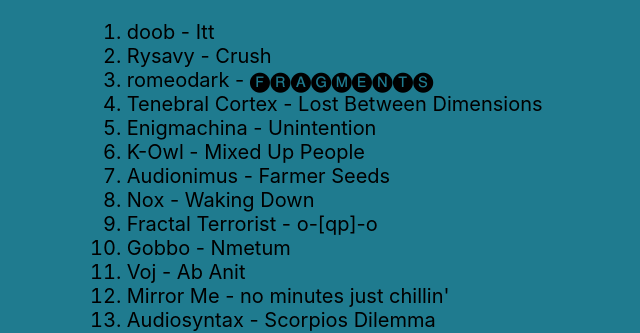
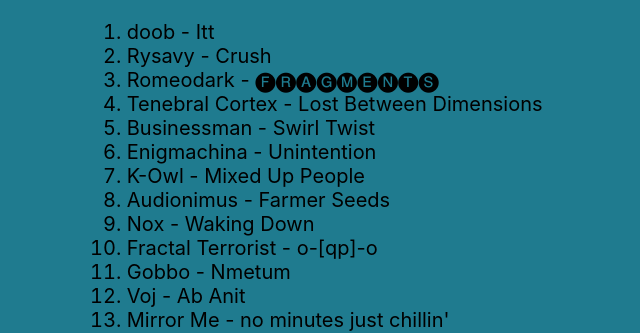
Before and after one commit to kasrasammak/minutelessreleases, a React (Create React App) app: page / in a window 1280 px wide. Shown: the part 612-945 px from the top of the page, without its empty margins (319-959 px from the left). Built offline with nearby package versions, Linux system fonts and the light colour scheme.

Commit message:
added VA link, edited info

```diff
--- a/src/App.js
+++ b/src/App.js
@@ -14,13 +14,14 @@ function App() {
         <img class="albumart"src="/min5.jpg"></img>
        </div>
        <br></br>
-       <a href='https://drive.google.com/uc?authuser=0&id=1-D3fzF7ywmJNJ8LoDNR4b9O813RcLjL9&export=download' download>Download Full Album</a>
+       <a href='https://www.dropbox.com/s/hayxb6e5p1exmhc/minutelessvamaster.zip?dl=0' download>Download Full Album</a>
        <div>
         <ol>
           <li>doob - Itt</li>
           <li>Rysavy - Crush</li>
-          <li>romeodark - 🅕🅡🅐🅖🅜🅔🅝🅣🅢</li>
+          <li>Romeodark - 🅕🅡🅐🅖🅜🅔🅝🅣🅢</li>
           <li>Tenebral Cortex - Lost Between Dimensions</li>
+          <li>Businessman - Swirl Twist</li>
           <li>Enigmachina - Unintention</li>
           <li>K-Owl - Mixed Up People</li>
           <li>Audionimus - Farmer Seeds</li>
@@ -29,7 +30,7 @@ function App() {
           <li>Gobbo - Nmetum</li>
           <li>Voj - Ab Anit</li>
           <li>Mirror Me - no minutes just chillin'</li>
-          <li>Audiosyntax - Scorpios Dilemma</li>
+          <li>Interior Conflict - Scorpio's Dilemma</li>
           <li>Beepetc. - Re:mind</li>
         </ol>
       <div>
@@ -39,11 +40,11 @@ function App() {
           It is a collection of tracks from 14 different artists. <br></br>
           The intent behind this compilation was<br></br>
           to create something new and interesting, <br></br>
-          and we are happy if we've even made a small stride towards that goal. <br></br>
+          and we are happy even if we've only made a small stride towards that goal. <br></br>
           All the production behind this compilation was done in-house: <br></br>
           Tracks written and produced by artists themselves.<br></br>
-          Mastering done by Daniel Eisenhut of Audionimus<br></br>
-          with the exemption of tracks x, y, and z, <br></br>
+          Mastering done by Ioannis Karapostolis of Tenebral Cortex<br></br>
+          with the exemption of tracks Voj - Ab Anit, and Romeodark - 🅕🅡🅐🅖🅜🅔🅝🅣🅢 <br></br>
           which were self-mastered.<br></br>
           Artwork by Kasra Sammak.<br></br>
           Artwork is a blend of hand-drawings made by various artists from this compilation.<br></br>
```
